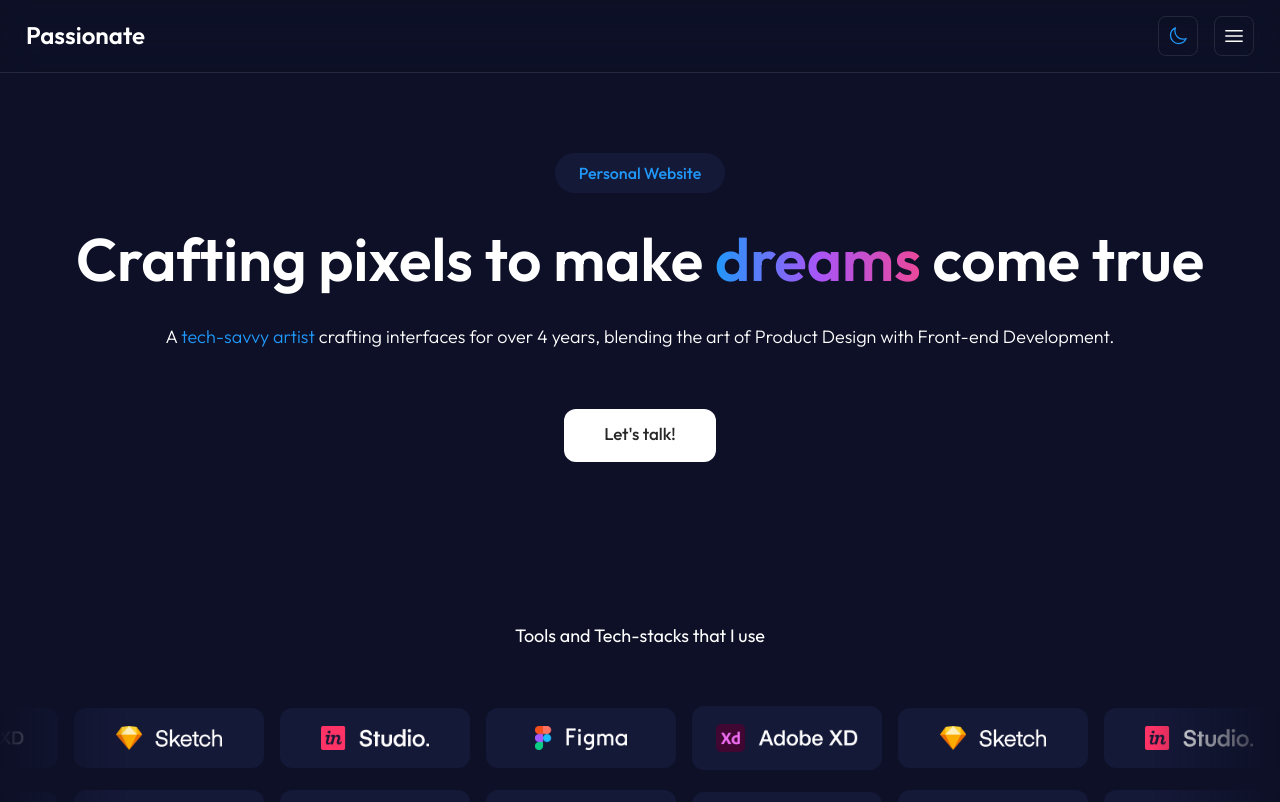
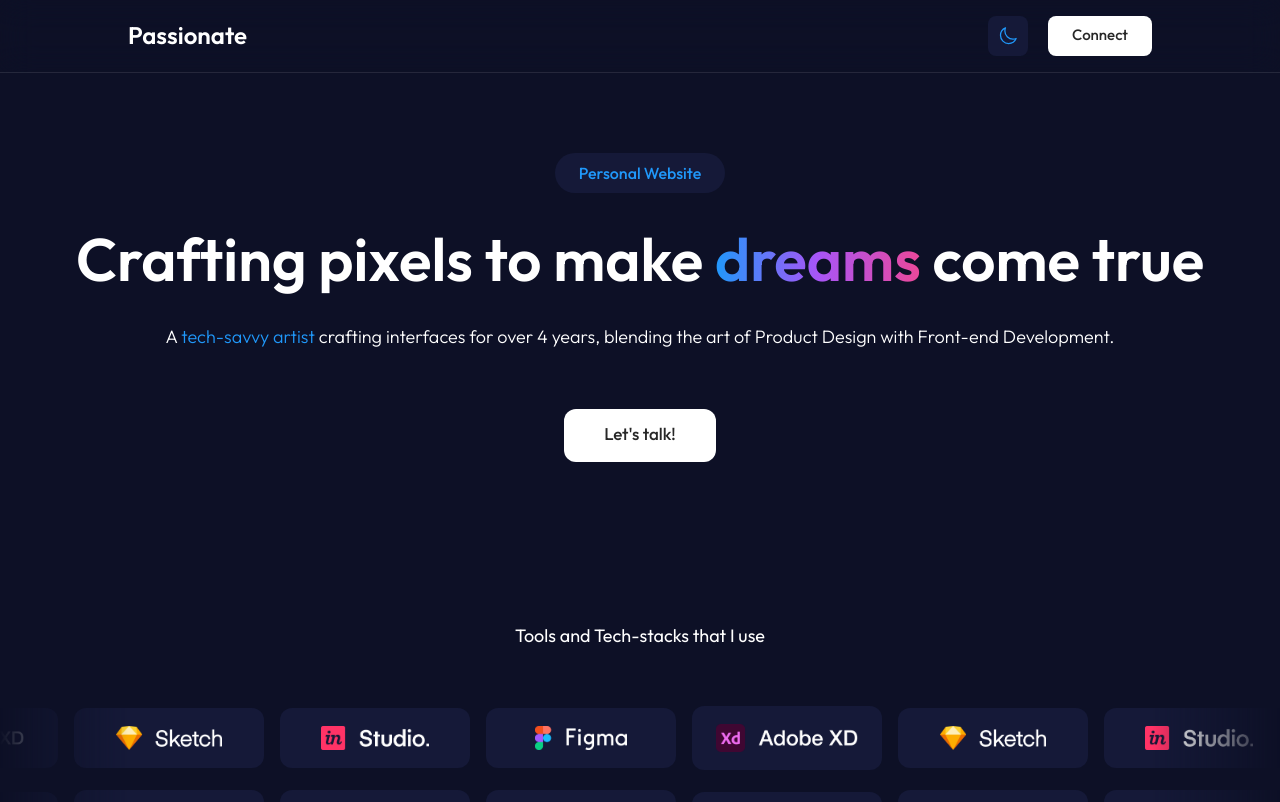
Before and after one commit to alif-firdaus/Passionate-React, a React (Create React App) app: page / in a window 1280 px wide. Shown: the top 802 px of the page. Built offline with nearby package versions, Linux system fonts and the light colour scheme.

Commit message:
Navbar : fixed

```diff
--- a/src/Pages/Navbar.jsx
+++ b/src/Pages/Navbar.jsx
@@ -52,23 +52,23 @@ function Navbar() {
 	return (
 		<nav className="sticky top-0 z-10 flex items-center justify-between py-4 border-b-[1px] backdrop-blur-lg dark:border-slate-50 border-slate-400 dark:border-opacity-10 border-opacity-20">
 			{/* Navbar Title */}
-			<div className="flex items-center font-semibold cursor-pointer text-[24px] pb-[2px] dark:text-white text-black ml-[26px]">
+			<div className="flex items-center font-semibold cursor-pointer text-[24px] pb-[2px] dark:text-white text-black ml-[26px] lg:ml-32">
 				Passionate
 			</div>
 
 			{/* Navbar Links */}
 			<div
-				className={`fixed gap-4 pt-6 w-full flex flex-col px-sectionpl h-screen dark:bg-base bg-white z-[1] ${
-					isOpen ? "top-[73px]" : "-left-full"
+				className={`fixed lg:flex lg:relative lg:flex-row gap-4 lg:gap-10 pt-6 lg:py-0 w-full lg:items-center lg:justify-between lg:w-fit flex flex-col px-sectionpl h-screen lg:h-fit dark:bg-base bg-white z-[1] ${
+					isOpen ? "top-[73px] lg:top-0" : "-left-full"
 				}`}
 			>
 				{menuOptions.map((option, index) => (
 					<div
-						className="w-full transition-all duration-500 ease-in-out"
+						className="w-full transition-all duration-500 ease-in-out lg:flex lg:items-center lg:w-fit"
 						key={index}
 					>
 						<a
-							className="flex w-full pb-5 items-center text-lg font-light dark:text-white text-black dark:border-slate-50 border-slate-400 dark:border-opacity-10 border-opacity-20 border-b-[1px]"
+							className="flex w-full lg:w-fit pb-5 lg:py-0 items-center text-lg lg:text-base font-light dark:text-white text-black dark:border-slate-50 border-slate-400 dark:border-opacity-10 border-opacity-20 border-b-[1px] lg:border-none"
 							href={option.href}
 							onClick={() => {
 								setIsOpen(!isOpen);
@@ -81,9 +81,9 @@ function Navbar() {
 			</div>
 
 			{/* Navbar Extra */}
-			<div className="flex justify-between gap-4 mr-[26px]">
+			<div className="flex justify-between gap-4 lg:gap-5 mr-[26px] lg:mr-32">
 				<div
-					className="flex justify-center border-[1px] w-[40px] h-[40px] rounded-lg dark:border-slate-50 border-slate-400 dark:border-opacity-10 border-opacity-20 items-center cursor-pointer"
+					className="flex justify-center border-[1px] w-[40px] h-[40px] rounded-lg dark:border-slate-50 border-slate-400 dark:border-opacity-10 border-opacity-20 lg:bg-accent lg:border-none items-center cursor-pointer"
 					onClick={handleThemeSwitch}
 				>
 					{theme === "dark" ? (
@@ -97,7 +97,7 @@ function Navbar() {
 					onClick={() => {
 						setIsOpen(!isOpen);
 					}}
-					className="flex justify-center border-[1px] w-[40px] h-[40px] rounded-lg dark:border-slate-50 border-slate-400 dark:border-opacity-10 border-opacity-20 items-center cursor-pointer"
+					className="flex lg:hidden justify-center border-[1px] w-[40px] h-[40px] rounded-lg dark:border-slate-50 border-slate-400 dark:border-opacity-10 border-opacity-20 items-center cursor-pointer"
 				>
 					{isOpen ? (
 						<XMarkIcon className="w-6 stroke-[1.3px] dark:text-white text-black" />
@@ -105,6 +105,12 @@ function Navbar() {
 						<Bars3Icon className="w-6 stroke-[1.3px] dark:text-white text-black" />
 					)}
 				</div>
+
+				<div className="lg:flex lg:items-center lg:justify-center sm:hidden md:hidden">
+					<button className="text-black text-[15px] font-medium bg-white h-[40px] px-6 pb-[2px] rounded-lg">
+						Connect
+					</button>
+				</div>
 			</div>
 		</nav>
 	);
```
